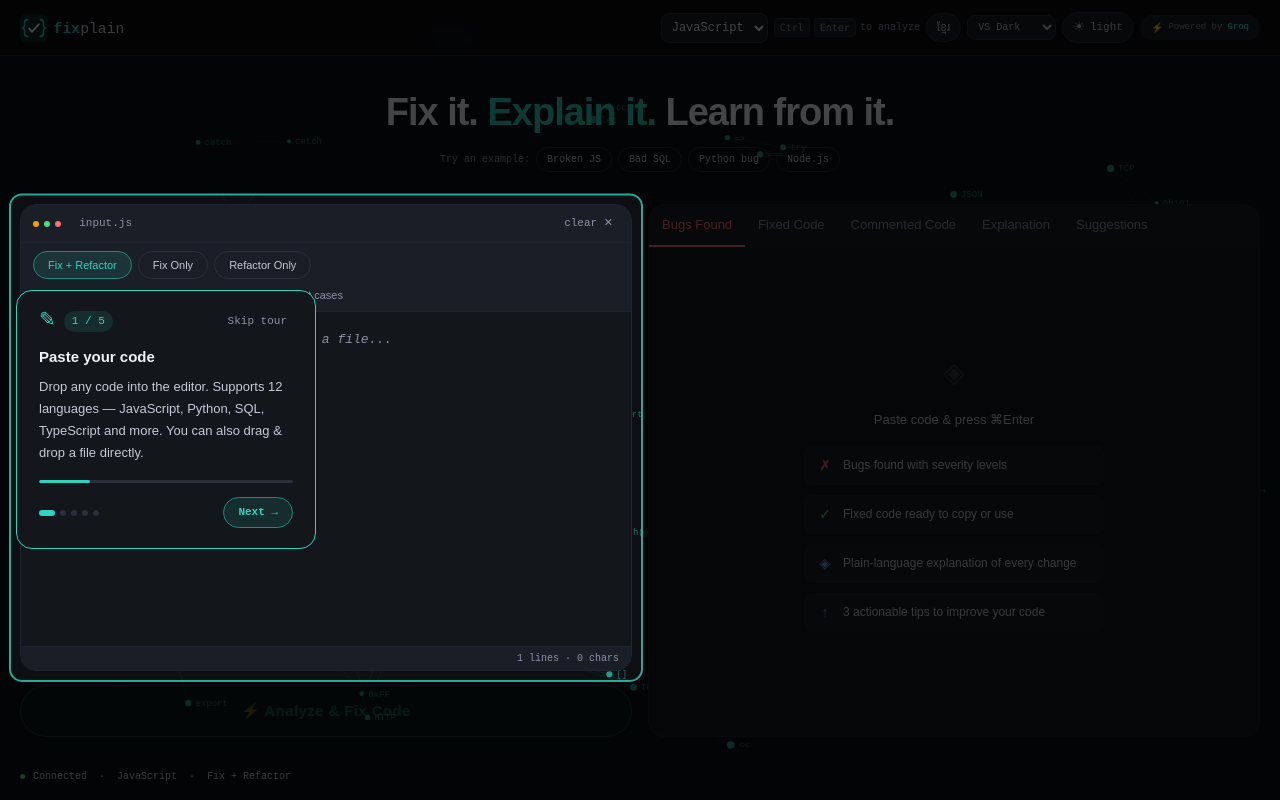
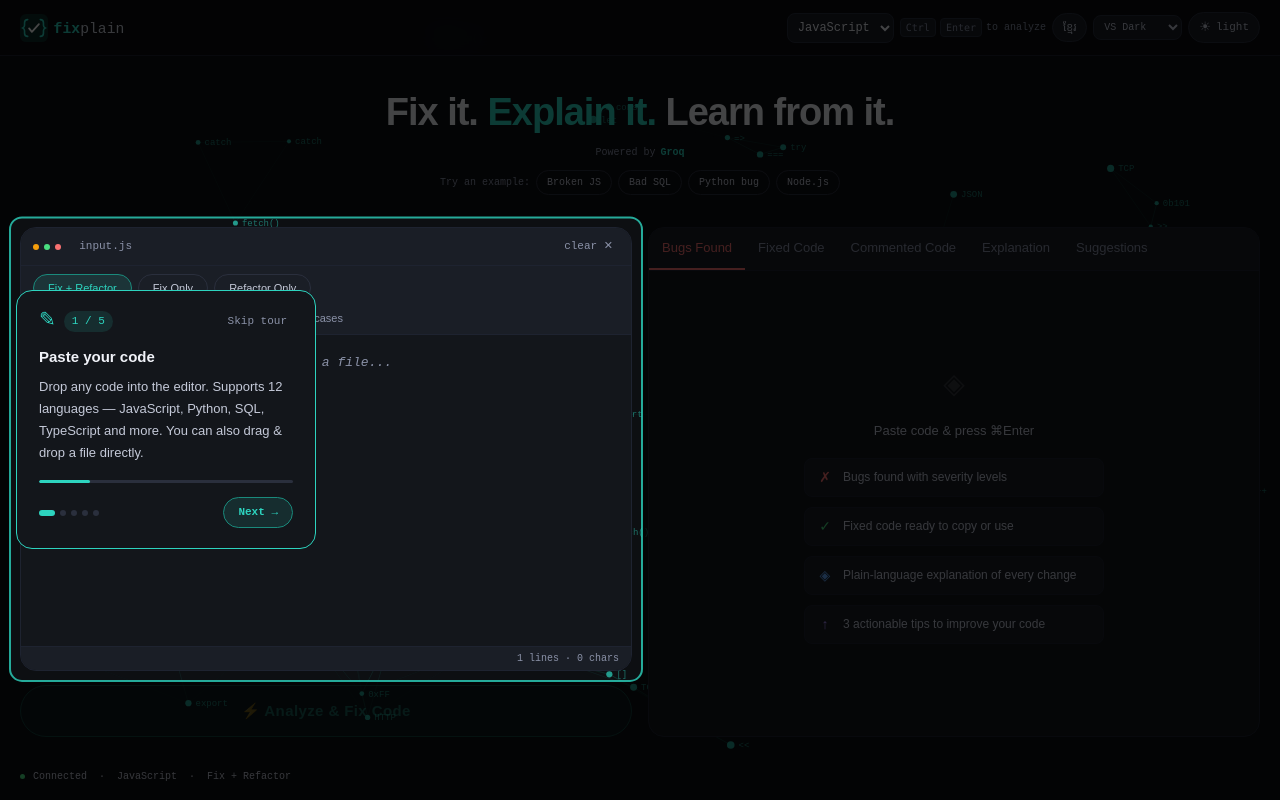
Before and after one commit to SokKimsour/Fixplain, a React (Vite) app in the folder fixplain-frontend/: page / in a window 1280 px wide. Built offline with nearby package versions, Linux system fonts and the light colour scheme; a web font is replaced by a local one.

Commit message:
add title power by ai

```diff
--- a/fixplain-frontend/src/App.jsx
+++ b/fixplain-frontend/src/App.jsx
@@ -1337,16 +1337,6 @@ function AppInner() {
             <span style={{ fontSize: 13 }}>{isDark ? '☀' : '☾'}</span>
             {!isMobile && (isDark ? t.light : t.dark)}
           </button>
-          {/* Powered by AI badge */}
-          {!isMobile && (
-            <div style={{ display: 'flex', alignItems: 'center', gap: 5, padding: '4px 10px', borderRadius: 20, border: `1px solid ${c.borderSoft}`, background: c.bgSurface, flexShrink: 0 }}>
-              <span style={{ fontSize: 10 }}>⚡</span>
-              <span style={{ fontFamily: mono, fontSize: 9, color: c.text3 }}>
-                {locale === 'km' ? 'ដំណើរការដោយ' : 'Powered by'}
-              </span>
-              <span style={{ fontFamily: mono, fontSize: 9, color: c.teal, fontWeight: 600 }}>Groq</span>
-            </div>
-          )}
         </div>
       </nav>
 
@@ -1355,6 +1345,11 @@ function AppInner() {
         <h1 style={{ fontSize: isMobile ? 'clamp(20px,6vw,28px)' : 'clamp(26px,4vw,38px)', fontWeight: 600, letterSpacing: locale === 'km' ? 0 : '-1px', lineHeight: 1.3, margin: 0, fontFamily: tf }}>
           {locale === 'km' ? t.tagline : <>Fix it. <span style={{ color: c.teal }}>Explain it.</span> Learn from it.</>}
         </h1>
+        {/* Powered by Groq */}
+        <div style={{ display: 'flex', alignItems: 'center', justifyContent: 'center', gap: 5, marginTop: 8 }}>
+          <span style={{ fontFamily: mono, fontSize: 10, color: c.text3 }}>{locale === 'km' ? 'ដំណើរការដោយ' : 'Powered by'}</span>
+          <span style={{ fontFamily: mono, fontSize: 10, color: c.teal, fontWeight: 600 }}>Groq</span>
+        </div>
         <div style={{ display: 'flex', alignItems: 'center', justifyContent: 'center', gap: 6, marginTop: 10, flexWrap: 'wrap', padding: '0 1rem' }}>
           <span style={{ fontFamily: mono, fontSize: 10, color: c.text3 }}>{t.tryExample}:</span>
           {t.examples.map((ex, i) => (
```
